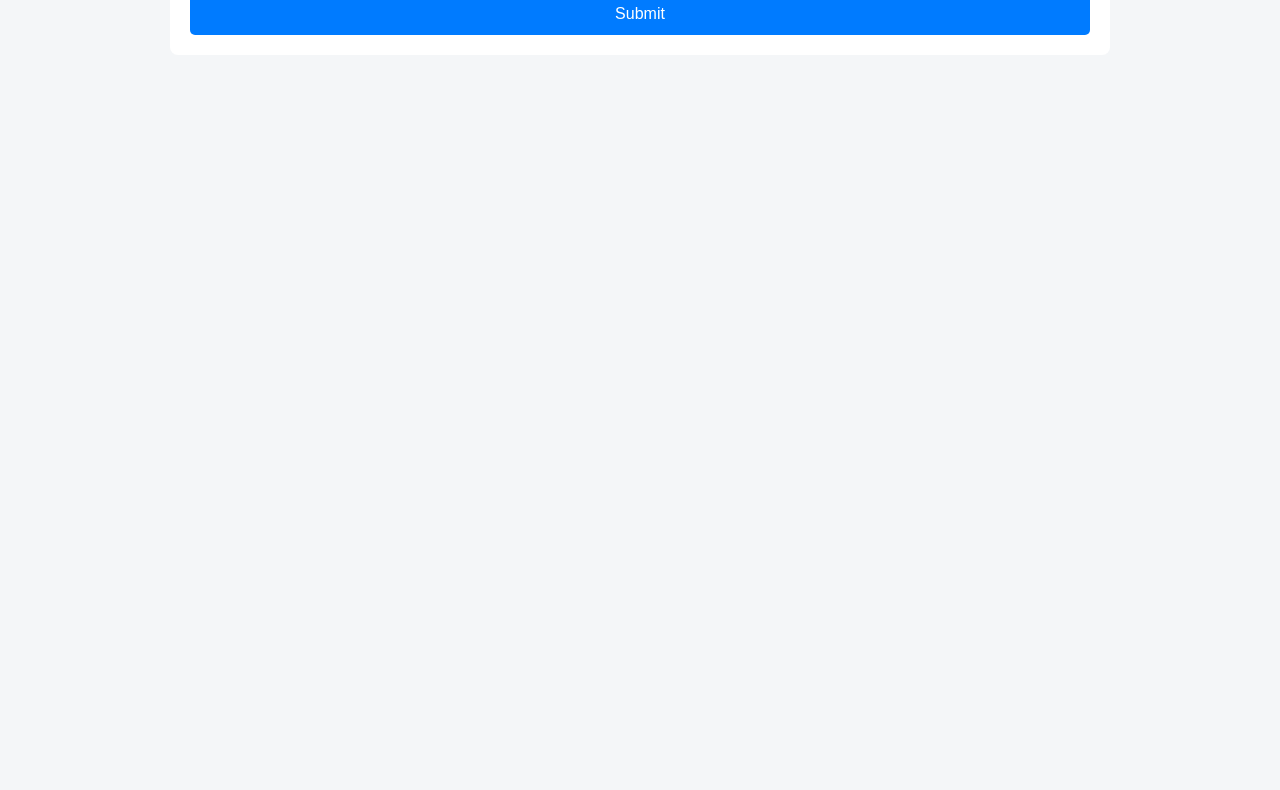
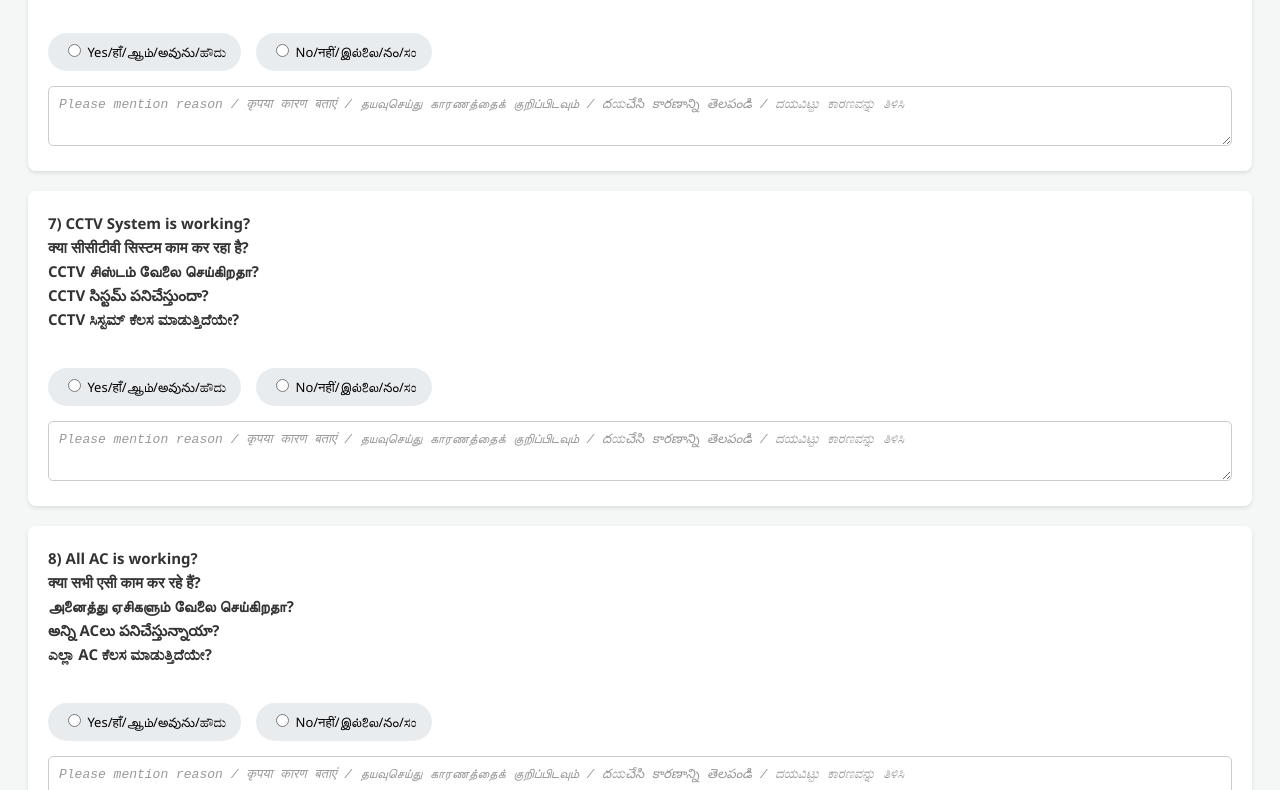
Before and after one commit to VijeetRathore/Neogrowth-data, a plain HTML site: page index.html in a window 1280 px wide. Shown: the part 2010-2800 px from the top of the page. Before the commit the page ends 2093 px from the top, so only its background shows below. Drawn offline with Linux system fonts and the light colour scheme.

Commit message:
index.html

```diff
--- a/index.html
+++ b/index.html
@@ -6,48 +6,67 @@
 <meta name="viewport" content="width=device-width, initial-scale=1.0">
 
 <style>
+    /* पूरे फॉर्म का लुक बेहतर करने के लिए */
     body {
-    font-family: Arial, sans-serif;
-    background: #f4f6f8;
+        font-family: 'Segoe UI', Tahoma, Geneva, Verdana, sans-serif;
+        background-color: #f4f7f6;
         padding: 20px;
     }
-  h2 {
-    text-align: center;
+
+    .question {
+        background: white;
+        padding: 20px;
+        margin-bottom: 20px;
+        border-radius: 8px;
+        box-shadow: 0 2px 4px rgba(0,0,0,0.1);
     }
-  form {
-    background: #ffffff;
-    max-width: 900px;
-    margin: auto;
-    padding: 20px;
-    border-radius: 8px;
+
+    /* प्रश्नों को थोड़ा छोटा और व्यवस्थित दिखाने के लिए */
+    .question strong {
+        display: block;
+        line-height: 1.6;
+        color: #333;
+        font-size: 15px;
     }
-  .field {
-    margin-bottom: 15px;
+
+    /* ऑप्शंस (Yes/No) के बीच गैप देने के लिए */
+    .options {
+        margin-top: 15px;
+        display: flex;
+        flex-wrap: wrap;
+        gap: 15px;
     }
-  .question {
-    margin-top: 18px;
+
+    .options label {
+        background: #e9ecef;
+        padding: 8px 15px;
+        border-radius: 20px;
+        cursor: pointer;
+        font-size: 13px;
+        transition: 0.3s;
     }
-  .options label {
-    margin-right: 20px;
+
+    .options label:hover {
+        background: #dee2e6;
     }
+
+    /* रिमार्क बॉक्स (Textarea) को सुंदर बनाने के लिए */
     textarea {
         width: 100%;
-    margin-top: 8px;
-    display: none;
+        margin-top: 15px;
+        padding: 10px;
+        border: 1px solid #ccc;
+        border-radius: 5px;
+        font-size: 13px;
+        resize: vertical;
+        min-height: 60px;
+        box-sizing: border-box; /* यह सुनिश्चित करता है कि बॉक्स बाहर न निकले */
     }
-  button {
-    margin-top: 25px;
-    width: 100%;
-    padding: 12px;
-    font-size: 16px;
-    background: #007bff;
-    color: white;
-    border: none;
-    border-radius: 5px;
-    cursor: pointer;
-  }
-  button:hover {
-    background: #0056b3;
+
+    /* जब रिमार्क बॉक्स खाली हो तो उसे अलग दिखाने के लिए */
+    textarea::placeholder {
+        color: #999;
+        font-style: italic;
     }
 </style>
 </head>
```
Lines whose indentation alone changed are shown as unchanged.
